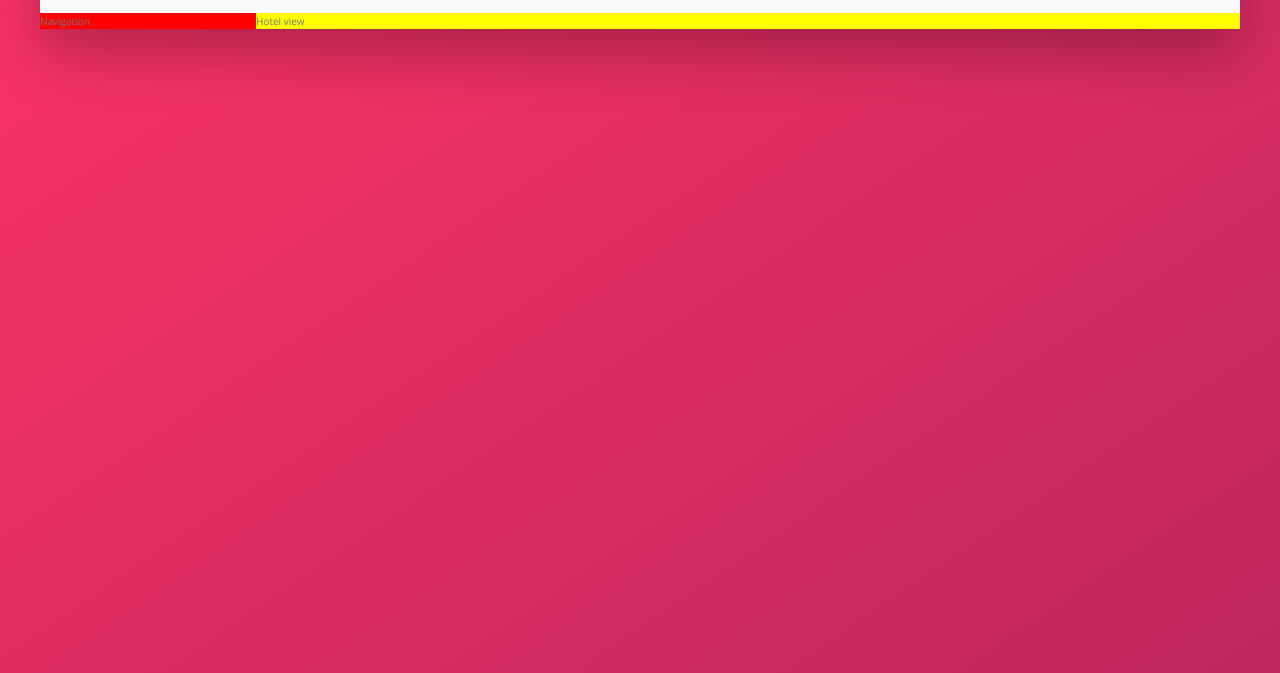
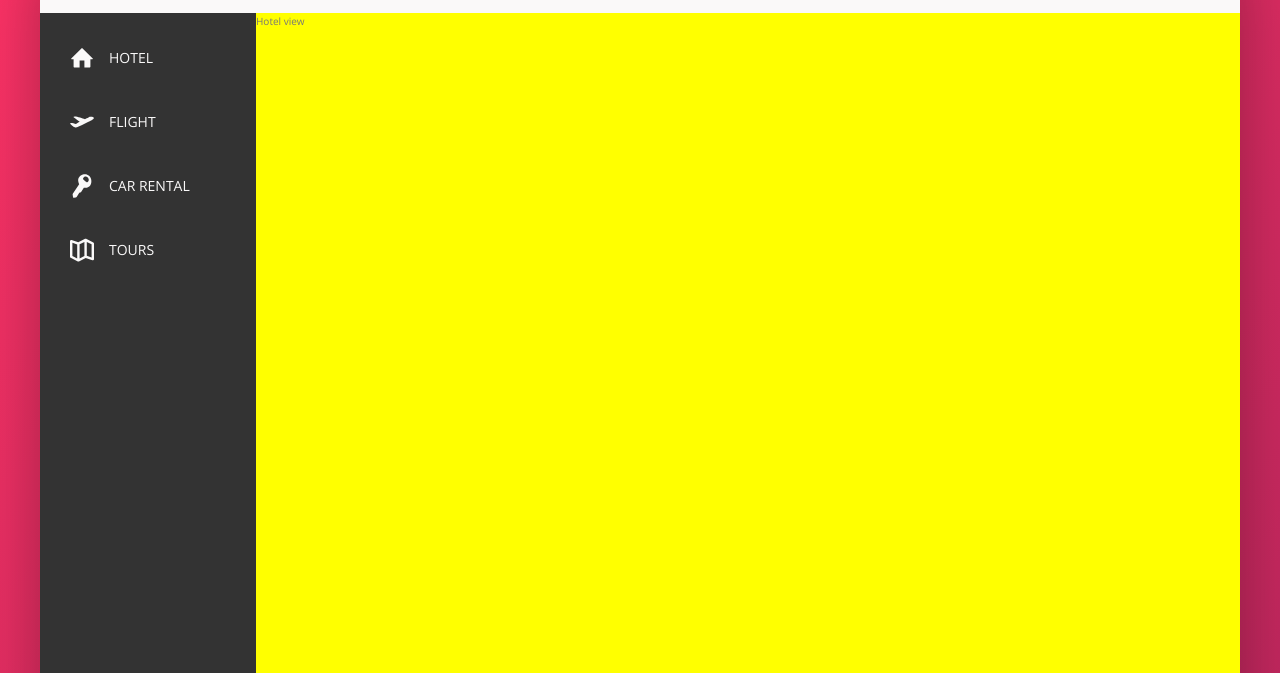
Before and after one commit to KouroshBhl/Trillo, a website: page index.html in a window 1280 px wide. Shown: the part 127-800 px from the top of the page. Drawn offline with nearby package versions, Linux system fonts and the light colour scheme.

Commit message:
Add HTML and style for side bar naviation

```diff
--- a/index.html
+++ b/index.html
@@ -65,7 +65,48 @@
         </nav>
       </header>
       <div class="content">
-        <nav class="sidebar">Navigation</nav>
+        <nav class="sidebar">
+          <ul class="side-nav">
+            <li class="side-nav__list">
+              <a href="#" class="side-nav__link">
+                <svg class="side-nav__icons">
+                  <use xlink:href="img/sprite.svg#icon-home"></use>
+                </svg>
+                <span class="side-nav__text">Hotel</span></a
+              >
+            </li>
+
+            <li class="side-nav__list">
+              <a href="#" class="side-nav__link">
+                <svg class="side-nav__icons">
+                  <use xlink:href="img/sprite.svg#icon-aircraft-take-off"></use>
+                </svg>
+                <span class="side-nav__text">flight</span></a
+              >
+            </li>
+
+            <li class="side-nav__list">
+              <a href="#" class="side-nav__link">
+                <svg class="side-nav__icons">
+                  <use xlink:href="img/sprite.svg#icon-key"></use>
+                </svg>
+                <span class="side-nav__text">car rental</span></a
+              >
+            </li>
+
+            <li class="side-nav__list">
+              <a href="#" class="side-nav__link">
+                <svg class="side-nav__icons">
+                  <use xlink:href="img/sprite.svg#icon-map"></use>
+                </svg>
+                <span class="side-nav__text">tours</span></a
+              >
+            </li>
+          </ul>
+          <div class="copyright">
+            <span class="cipyright__text"> &copy; All right reserved. </span>
+          </div>
+        </nav>
         <main class="hotel-view">Hotel view</main>
       </div>
     </div>
--- a/sass/_components.scss
+++ b/sass/_components.scss
@@ -91,3 +91,45 @@
     }
   }
 }
+
+//? Side bar navigation
+.side-nav {
+  display: flex;
+  flex-direction: column;
+  justify-content: center;
+  margin-top: 1.8rem;
+
+  &__list {
+    list-style: none;
+
+    &:not(:last-child) {
+      margin-bottom: 1rem;
+    }
+  }
+  &__link {
+    text-decoration: none;
+    color: currentColor;
+    display: flex;
+    align-items: center;
+    padding: 1.5rem 3rem;
+    text-transform: uppercase;
+    font-size: 1.4rem;
+  }
+  &__icons {
+    width: 2.4rem;
+    height: 2.4rem;
+    fill: currentColor;
+    margin-right: 1.5rem;
+  }
+  &__text {
+  }
+}
+
+.copyright {
+  align-self: center;
+  padding: 1.2rem;
+  font-size: 1.4rem;
+  font-weight: 700;
+  &__text {
+  }
+}
--- a/sass/_layout.scss
+++ b/sass/_layout.scss
@@ -14,10 +14,15 @@
 }
 .content {
   display: flex;
+  height: 100vh;
 }
 .sidebar {
-  background-color: red;
+  background-color: var(--color-grey-dark-1);
   flex: 0 0 18%;
+  color: var(--color-grey-light-1);
+  display: flex;
+  flex-direction: column;
+  justify-content: space-between;
 }
 .hotel-view {
   background-color: yellow;
```
Also changed, not shown: css/style.css, 1 other file.
